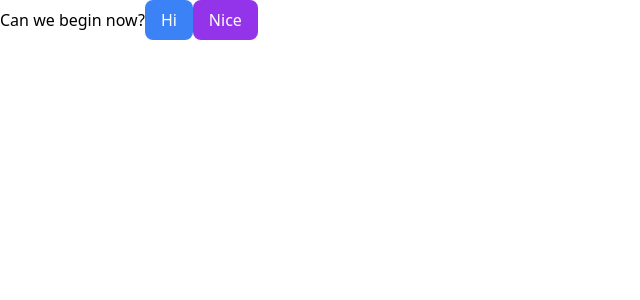
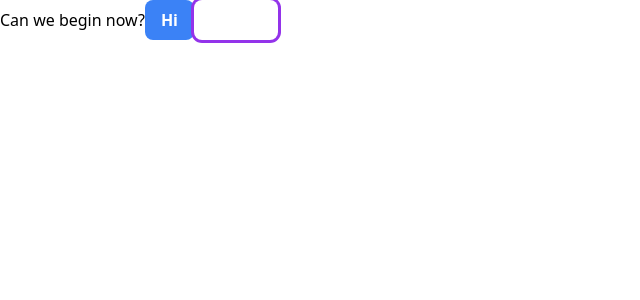
Before and after one commit to DevHardee/aweroro-hadi, a React (Vite) app: page / in a window 1280 px wide. Shown: the top 300 px of the page, without its empty margins (0-640 px from the left). Built offline with nearby package versions, Linux system fonts and the light colour scheme.

Commit message:
feat(buttons): updated tje button components

```diff
--- a/src/components/PrimaryButton.tsx
+++ b/src/components/PrimaryButton.tsx
@@ -7,7 +7,7 @@ interface ButtonProps {
   const PrimaryButton = ({ title, onClick, className }: ButtonProps) => (
     <button
         onClick={onClick}
-        className={`bg-accent text-white py-2 px-4 rounded-lg hover:bg-secondary transition duration-300 ${className}`}>
+        className={`bg-accent font-bold text-white py-2 px-4 rounded-lg hover:bg-secondary transition duration-300 ${className}`}>
         {title}
     </button>
   );
--- a/src/components/SecondaryButton.tsx
+++ b/src/components/SecondaryButton.tsx
@@ -7,7 +7,7 @@ interface ButtonProps {
   const SecondaryButton = ({ title, onClick, className }: ButtonProps) => (
     <button
        onClick={onClick}
-       className={`bg-secondary text-white py-2 px-4 rounded-lg hover:bg-accent transition duration-300 ${className}`}>
+       className={`ring ring-secondary font-bold text-white py-2 px-6 rounded-lg hover:bg-secondary transition duration-300 ${className}`}>
       {title}
     </button>
   );
```
